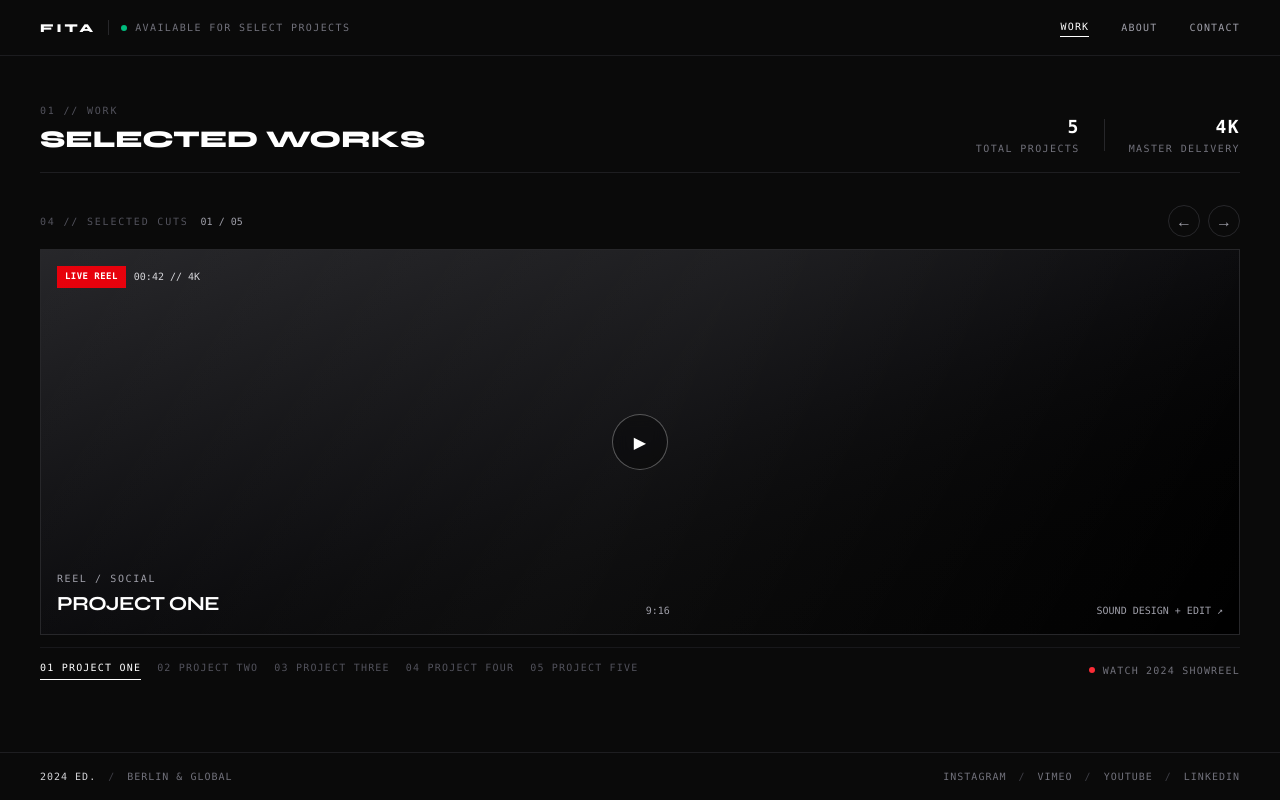
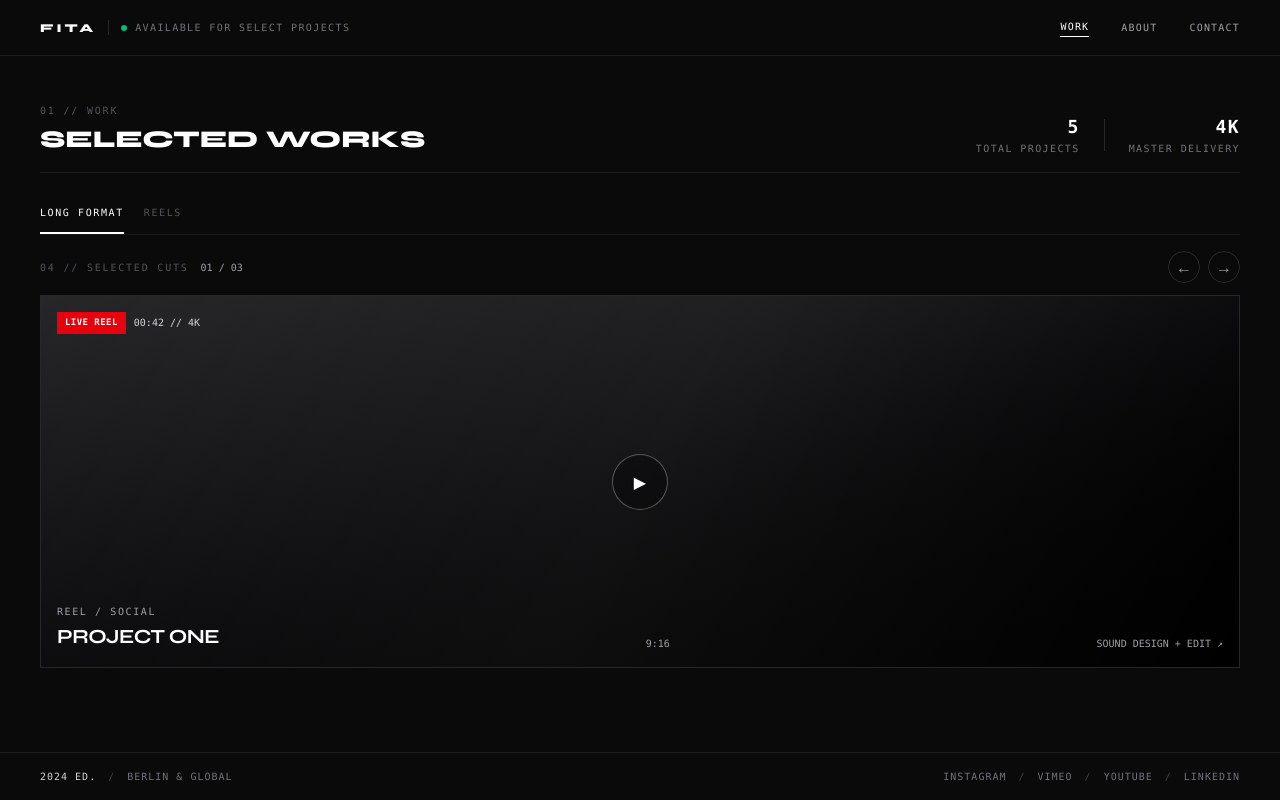
Before and after one commit to Shine0111/fita, a Next.js app: page /work in a window 1280 px wide. Built offline with nearby package versions, Linux system fonts and the light colour scheme.

Commit message:
cleaned project section

```diff
--- a/app/page.tsx
+++ b/app/page.tsx
@@ -1,6 +1,5 @@
 import { Details } from "../components/details";
 import { Profile } from "../components/profile";
-import { ProjectCarousel } from "../components/project-carousel";
 import { Statement } from "../components/statement";
 import { PageShell } from "../components/page-shell";
 import { SiteFooter } from "../components/site-footer";
@@ -30,7 +29,7 @@ export default function Home() {
           id="work"
           className="min-h-[50svh] border-t border-[#1e1e21] bg-[#0a0a0a] p-6 lg:px-8 lg:py-5 lg:min-h-0 lg:overflow-y-auto"
         >
-          <ProjectCarousel projects={projects} />{" "}
+          <ProjectReel projects={projects} />
         </section>
       </div>
       <SiteFooter />
--- a/app/work/page.tsx
+++ b/app/work/page.tsx
@@ -1,4 +1,3 @@
-import { ProjectCarousel } from "../../components/project-carousel";
 import { PageShell } from "../../components/page-shell";
 import { projects } from "../../lib/projects";
 import { SiteFooter } from "../../components/site-footer";
@@ -35,7 +34,7 @@ export default function WorkPage() {
           </div>
 
           <div className="flex min-h-0 flex-1 py-8">
-            <ProjectCarousel projects={projects} />
+            <ProjectReel projects={projects} />
           </div>
         </div>
       </section>
--- a/components/project-carousel.tsx
+++ b/components/project-carousel.tsx
@@ -119,49 +119,26 @@ export function ProjectCarousel({ projects }: ProjectCarouselProps) {
               </div>
             </div>
 
-            <div className="absolute inset-x-4 bottom-4 flex items-end justify-between gap-4">
-              <div>
+            <div className="absolute inset-x-4 bottom-4 flex items-end justify-between gap-3">
+              <div className="min-w-0">
                 <p className="font-mono text-[10px] uppercase tracking-[0.16em] text-zinc-400">
                   {project.category}
                 </p>
-                <h3 className="mt-1 font-[family-name:var(--font-syne)] text-xl font-bold uppercase tracking-tight text-white">
+                <h3 className="mt-1 truncate font-[family-name:var(--font-syne)] text-xl font-bold uppercase tracking-tight text-white">
                   {project.title}
                 </h3>
               </div>
               <span className="hidden font-mono text-[10px] text-zinc-400 sm:block">
                 {project.format}
               </span>
-              {/* credit line, next to the format tag in the bottom overlay row */}
-              <span className="hidden font-mono text-[10px] text-zinc-400 sm:block">
+
+              <span className="hidden font-mono text-[10px] text-zinc-400 lg:block">
                 {project.credit} ↗
               </span>
             </div>
           </motion.div>
         </AnimatePresence>
       </div>
-
-      <div className="flex items-center justify-between border-t border-zinc-900 pt-3">
-        <div className="no-scrollbar flex gap-4 overflow-x-auto">
-          {projects.map((item, itemIndex) => (
-            <button
-              key={item.title}
-              onClick={() => setIndex(itemIndex)}
-              className={`shrink-0 border-b pb-1 font-mono text-[10px] uppercase tracking-[0.12em] transition ${
-                itemIndex === index
-                  ? "border-white text-white"
-                  : "border-transparent text-zinc-600 hover:text-zinc-300"
-              }`}
-            >
-              {String(itemIndex + 1).padStart(2, "0")} {item.title}
-            </button>
-          ))}
-        </div>
-
-        <span className="hidden shrink-0 items-center gap-2 font-mono text-[10px] uppercase tracking-[0.12em] text-zinc-500 sm:flex">
-          <span className="size-1.5 rounded-full bg-red-500" />
-          Watch 2024 showreel
-        </span>
-      </div>
     </div>
   );
 }
--- a/components/project-reel.tsx
+++ b/components/project-reel.tsx
@@ -44,20 +44,8 @@ export function ProjectReel({ projects }: ProjectReelProps) {
   }
 
   return (
-    <div className="flex min-h-0 flex-1 flex-col justify-between">
-      <div className="flex items-center justify-between">
-        <div className="flex items-center gap-3">
-          <span className="font-mono text-[10px] uppercase tracking-[0.18em] text-zinc-600">
-            04 // Selected cuts
-          </span>
-        </div>
-
-        <span className="font-mono text-[10px] text-zinc-400">
-          {String(activeProjects.length).padStart(2, "0")} projects
-        </span>
-      </div>
-
-      <div className="my-5">
+    <div className="flex min-h-0 flex-1 flex-col">
+      <div className="mb-4">
         <FormatTabs
           collections={availableCollections}
           activeCollection={activeCollection}
```
